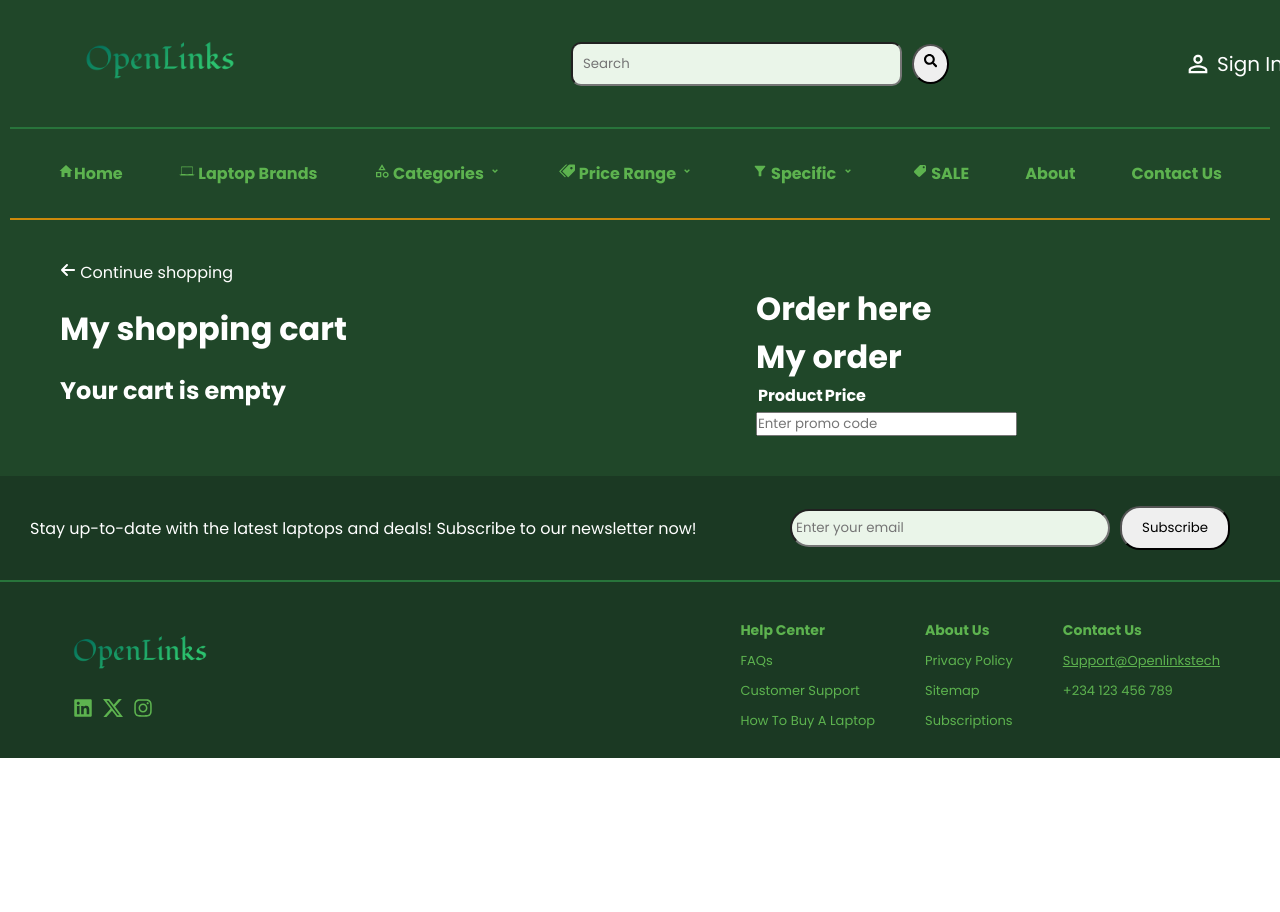
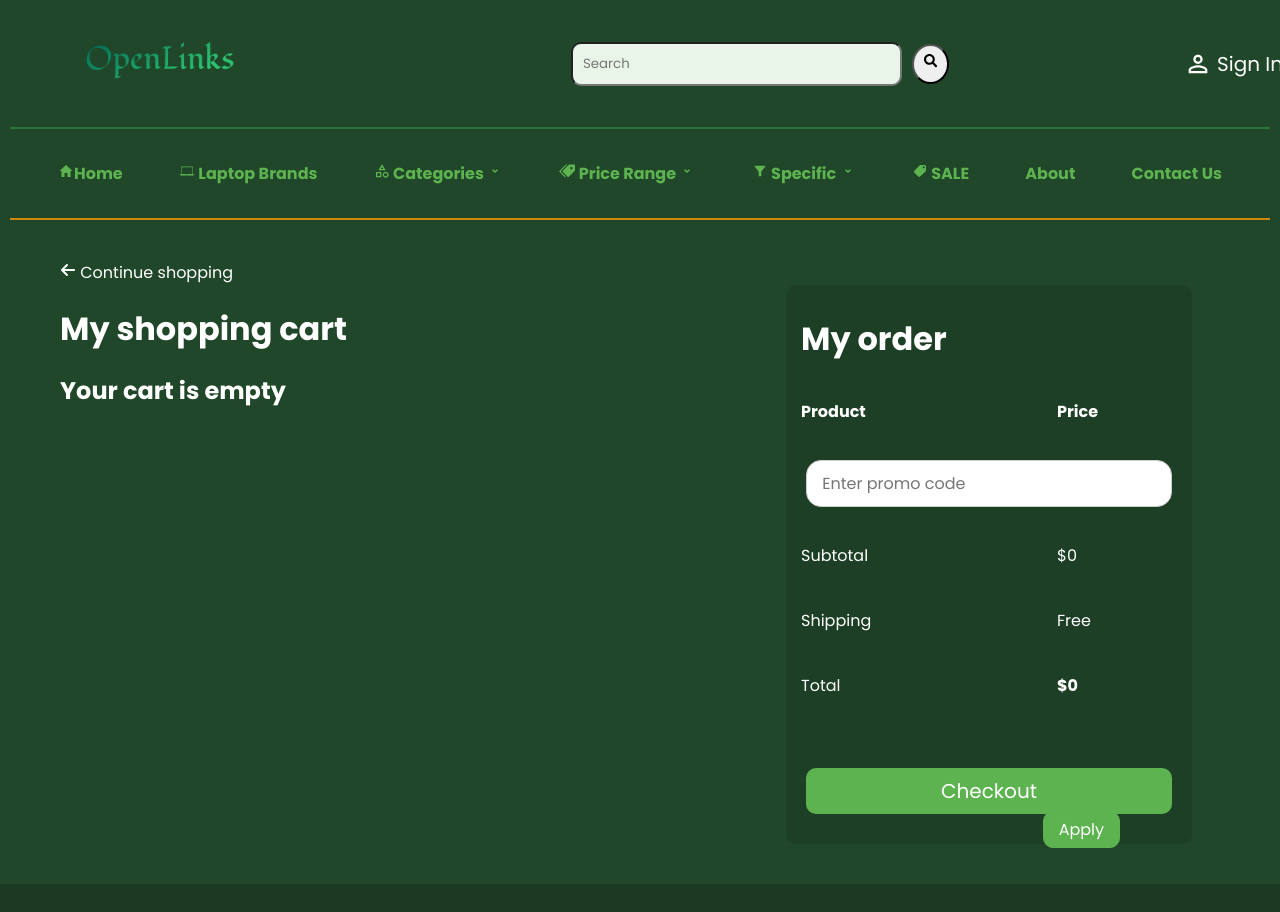
Before and after one commit to Gahbriehel/openlinks, a React (Create React App) app in the folder openlinks/: page /cart in a window 1280 px wide. Shown: the top 912 px of the page. Before the commit the page ends 800 px from the top, so only its background shows below. Built offline with nearby package versions, Linux system fonts and the light colour scheme.

Commit message:
feat: implemented table to view order list, subtotal, and total; added checkout button

```diff
--- a/openlinks/src/components/cart.css
+++ b/openlinks/src/components/cart.css
@@ -37,7 +37,6 @@
     padding: 40px 60px;
     color: var(--light-text);
     margin-top: 220px;
-    /* padding-bottom: 50px; */
 }
 
 .return_link {
@@ -130,3 +129,110 @@
     background-color: var(--nav-bg-color);
     color: var(--light-text);
 }
+
+
+.order_section {
+    padding: 30px 0;
+    width: 35%;
+    margin-left: 30px;
+    /* background-color: rebeccapurple; */
+    background-color: var(--nav-bg-color-dark);
+    border-radius: 10px;
+}
+
+.order_section h1 {
+    margin-left: 15px;
+}
+
+
+/* Table style */
+.order_items table {
+    width: 100%;
+    border-collapse: collapse;
+    margin-top: 1rem;
+    border: none;
+}
+
+.order_items th,
+.order_items td {
+    padding: 20px 15px;
+    text-align: left;
+    font-size: 1rem;
+    border: none;
+
+}
+
+.order_items th:nth-child(2),
+.order_items td:nth-child(2) {
+    width: 150px;
+}
+
+.order_items th {
+    color: white;
+    font-weight: bold;
+}
+
+.order_items {
+    text-align: center;
+}
+
+.order_items input[type="text"] {
+    margin-top: 1rem;
+    padding: 10px 60px 10px 15px;
+    width: 90%;
+    text-align: left;
+    border: 1px solid #ccc;
+    border-radius: 15px;
+    font-size: 1rem;
+    box-sizing: border-box;
+    position: relative;
+}
+
+.input-container {
+    position: relative;
+    display: inline-block;
+    width: 90%;
+}
+
+.apply_btn {
+    position: absolute;
+    bottom: -6%;
+    right: 160px;
+    background-color: #007bff;
+    border: none;
+    padding: 5px 15px;
+    border-radius: 10px;
+    cursor: pointer;
+    font-size: 1rem;
+    background-color: var(--button-color);
+    border: 1px solid var(--button-color);
+    color: var(--light-text-color);
+
+
+}
+
+.apply_btn:hover {
+    background-color: var(--button-hover);
+}
+
+
+
+.total_price {
+    font-weight: 600;
+}
+
+.checkout_btn {
+    border: none;
+    padding: 8px 15px;
+    border-radius: 10px;
+    cursor: pointer;
+    font-size: 20px;
+    background-color: var(--button-color);
+    color: var(--light-text-color);
+    width: 90%;
+    margin-top: 50px;
+}
+
+.checkout_btn:hover {
+    background-color: var(--button-hover);
+}
--- a/openlinks/src/components/cart.js
+++ b/openlinks/src/components/cart.js
@@ -82,7 +82,6 @@ const Cart = () => {
                     )}
                 </div>
                 <div className='order_section'>
-                    <h1>Order here</h1>
                     <h1>My order</h1>
                     <div className='order_items'>
                         <table>
@@ -102,9 +101,32 @@ const Cart = () => {
                                 )
                             })}
                         </table>
+                        <div className='input_container'>
                         <input type='text' placeholder='Enter promo code'></input>
-
-                        <p>{}</p>
+                            <button className='apply_btn'>Apply</button>
+                        </div>
+                        <table>
+                            <tr>
+                                <td>Subtotal</td>
+                                <td>${new Intl.NumberFormat('en-us').format(laptops.reduce((acc, laptop) => {
+                                    const quantity = quantities[laptop.id] || 1;
+                                    const totalPrice = acc + laptop.price * quantity;
+                                    return totalPrice
+                                }, 0))}</td>
+                            </tr>
+                            <tr>
+                                <td>Shipping</td>
+                                <td>Free</td>
+                            </tr>
+                            <tr>
+                                <td>Total</td>
+                                <td className='total_price'>${new Intl.NumberFormat('en-us').format(laptops.reduce((acc, laptop) => {
+                                    const quantity = quantities[laptop.id] || 1;
+                                    return acc + laptop.price * quantity;
+                                }, 0))}</td>
+                            </tr>
+                        </table>
+                        <button className='checkout_btn'>Checkout</button>
                     </div>
                 </div>
             </div>
```
